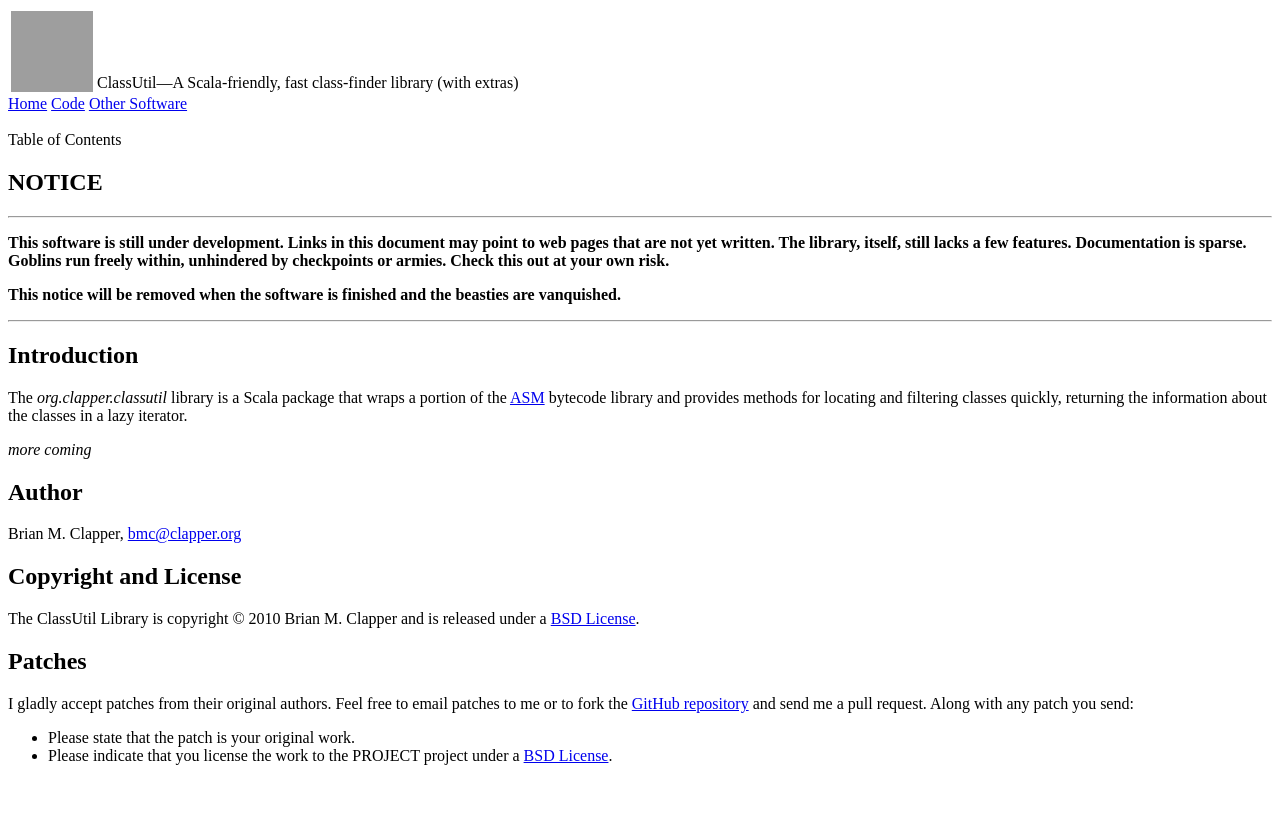
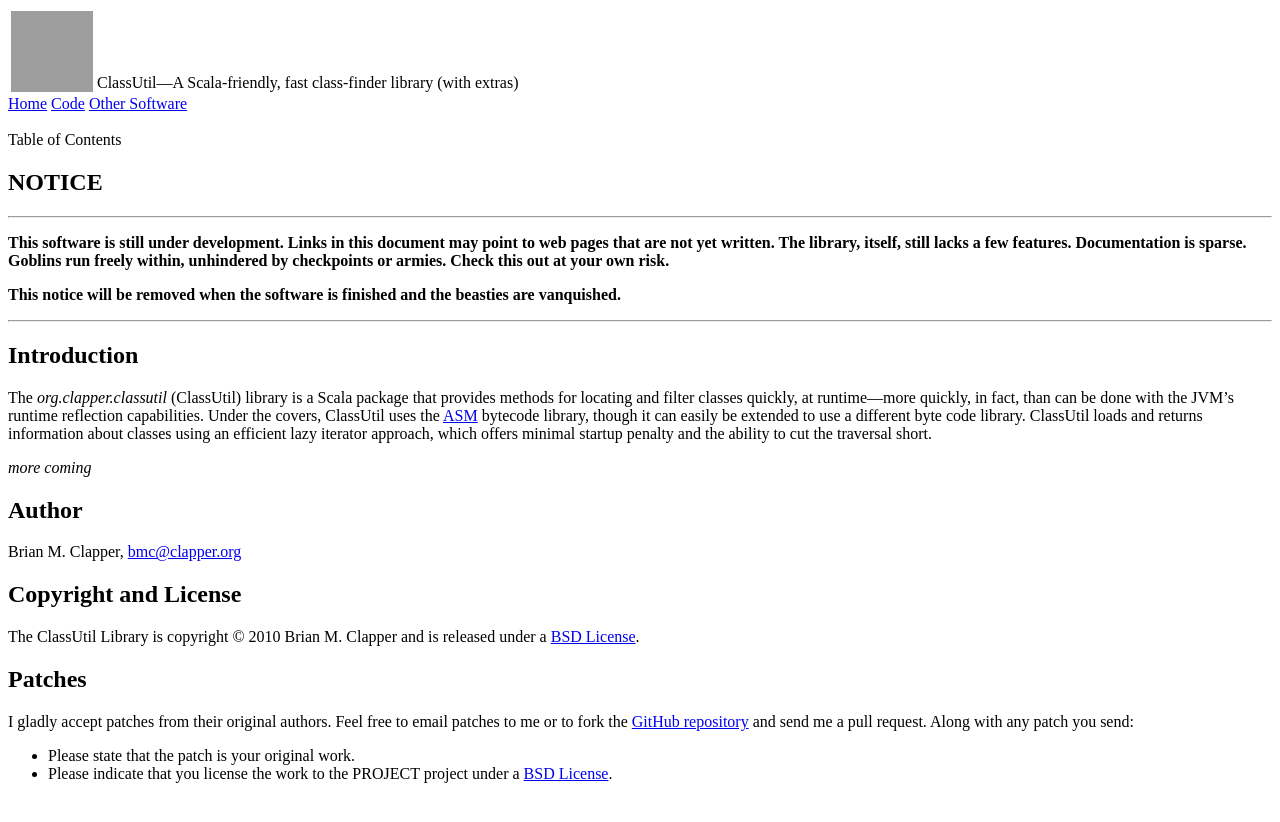
Before and after one commit to bmc/classutil, a Jekyll site: the page built from index.md, in a window 1280 px wide. Shown: the top 822 px of the page. Built offline with Jekyll 4.4.1, drawn with Linux system fonts in a browser that asks for light colours.

Commit message:
Clarification

```diff
--- a/index.md
+++ b/index.md
@@ -19,10 +19,14 @@ are vanquished.**
 
 ## Introduction
 
-The *org.clapper.classutil* library is a Scala package that wraps a
-portion of the [ASM][] bytecode library and provides methods for locating
-and filtering classes quickly, returning the information about the classes
-in a lazy iterator.
+The *org.clapper.classutil* (ClassUtil) library is a Scala package that
+provides methods for locating and filter classes quickly, at runtime—more
+quickly, in fact, than can be done with the JVM's runtime reflection
+capabilities. Under the covers, ClassUtil uses the [ASM][] bytecode
+library, though it can easily be extended to use a different byte code
+library. ClassUtil loads and returns information about classes using an
+efficient lazy iterator approach, which offers minimal startup penalty and
+the ability to cut the traversal short.
 
 *more coming*
 
```
